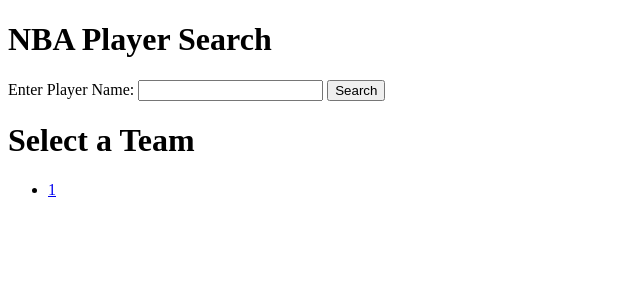
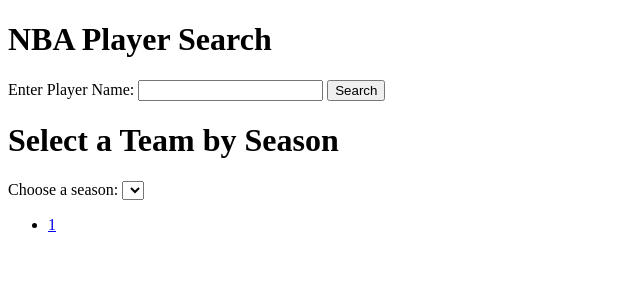
Before and after one commit to CeeJaee/cs4280_nbastats, a Flask app: page / in a window 1280 px wide. Shown: the top 300 px of the page, without its empty margins (0-640 px from the left). Run offline with Flask 3, Linux system fonts and the light colour scheme; a database or web service that is not in the repository returns one stand-in record (values such as "Sample title"); data that the repository does not hold is empty.

Commit message:
added form to select season for teams

```diff
--- a/templates/index.html
+++ b/templates/index.html
@@ -12,15 +12,29 @@
         <button type="submit">Search</button>
     </form>
 
-    <h1>Select a Team</h1>
+    <h1>Select a Team by Season</h1>
+
+    <!-- Season Dropdown Form -->
+    <form method="POST" action="{{ url_for('index') }}">
+        <label for="season-select">Choose a season:</label>
+        <select name="season" id="season-select" onchange="this.form.submit()">
+            {% for season in seasons %}
+                <option value="{{ season }}" {% if season == selected_season %}selected{% endif %}>{{ season }}</option>
+            {% endfor %}
+        </select>
+    </form>
+
+    <!-- List of Teams for the Selected Season -->
+    <div id="team-list">
         <ul>
             {% for team in teams %}
                 <li>
-                <a href="{{ url_for('team_games', team_id=team['team_id'], season='2022-2023') }}">
+                    <a href="{{ url_for('team_games', team_id=team['team_id'], season=selected_season) }}">
                         {{ team['team_id'] }}
                     </a>
                 </li>
             {% endfor %}
         </ul>
+    </div>
 </body>
 </html>
```
Lines whose indentation alone changed are shown as unchanged.
